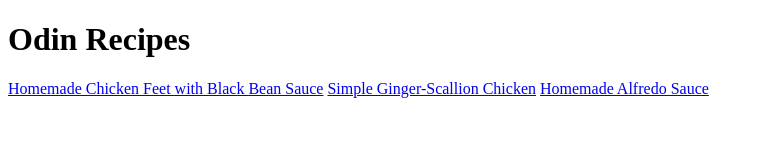
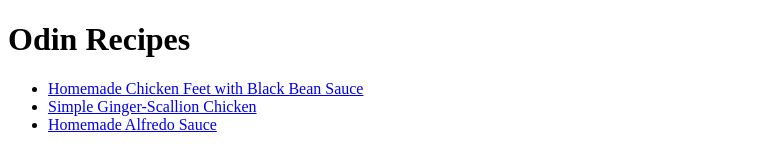
Before and after one commit to mirandaliu8/odin-recipes, a plain HTML site: page index.html in a window 1280 px wide. Shown: the whole page, without its empty margins (0-763 px from the left). Drawn offline with Linux system fonts and the light colour scheme.

Commit message:
Edit recipes to list format

```diff
--- a/index.html
+++ b/index.html
@@ -7,8 +7,10 @@
 
     <body>
         <h1>Odin Recipes</h1>
-        <a href="./recipes/chicken-feet-with-black-bean-sauce.html">Homemade Chicken Feet with Black Bean Sauce</a>
-        <a href="./recipes/ginger-scallion-chicken.html">Simple Ginger-Scallion Chicken</a>
-        <a href="./recipes/homemade-alfredo-sauce.html">Homemade Alfredo Sauce</a>
+            <ul>
+                <li><a href="./recipes/chicken-feet-with-black-bean-sauce.html">Homemade Chicken Feet with Black Bean Sauce</a></li>
+                <li><a href="./recipes/ginger-scallion-chicken.html">Simple Ginger-Scallion Chicken</a></li>
+                <li><a href="./recipes/homemade-alfredo-sauce.html">Homemade Alfredo Sauce</a></li>
+            </ul>
     </body>
 </html>
```
